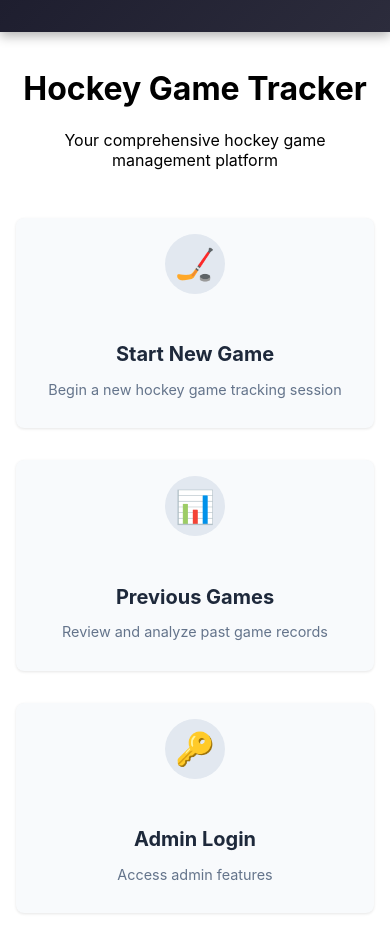
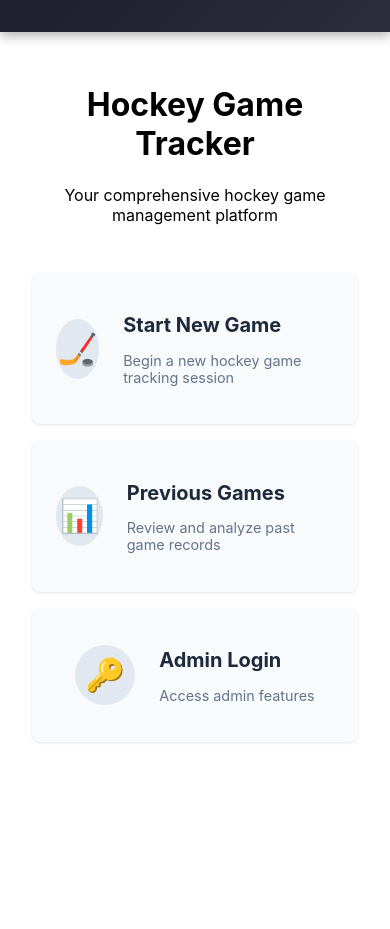
Before and after one commit to KCsongor76/HockeyStatsTs, a React (Create React App) app: page / in a window 390 px wide. After the commit the page ends 844 px from the top, so only its background shows below. Built offline with nearby package versions, Linux system fonts and the light colour scheme; no server answers; the database is empty.

Commit message:
fixed HomePage styling todo

```diff
--- a/src/pages/HomePage.module.css
+++ b/src/pages/HomePage.module.css
@@ -10,13 +10,16 @@
 }
 
 .menuGrid {
-    display: grid;
-    grid-template-columns: repeat(auto-fit, minmax(300px, 1fr));
-    gap: 2rem;
+    display: flex;
+    flex-wrap: wrap;
+    flex-direction: column;
+    align-content: center;
+    gap: 1rem;
 }
 
 .menuItem {
     display: flex;
+    justify-content: center;
     align-items: center;
     gap: 1.5rem;
     padding: 1.5rem;
@@ -53,29 +56,3 @@
     color: #64748b;
     font-size: 0.9rem;
 }
-
-@media (max-width: 768px) {
-    .homeContainer {
-        padding: 1.5rem;
-    }
-
-    .menuGrid {
-        grid-template-columns: repeat(auto-fit, minmax(250px, 1fr));
-    }
-}
-
-@media (max-width: 480px) {
-    .homeContainer {
-        padding: 1rem;
-    }
-
-    .menuItem {
-        flex-direction: column;
-        text-align: center;
-        padding: 1rem;
-    }
-
-    .icon {
-        margin-bottom: 0.5rem;
-    }
-}
--- a/src/pages/HomePage.tsx
+++ b/src/pages/HomePage.tsx
@@ -5,8 +5,6 @@ import styles from "./HomePage.module.css";
 interface HomePageProps {
     isSignedIn: boolean | undefined;
 }
-
-// todo: responsive styling: 4/2/1 or 2/2/1 columns
 
 const HomePage: React.FC<HomePageProps> = ({isSignedIn}) => {
     const navigate = useNavigate();
```
